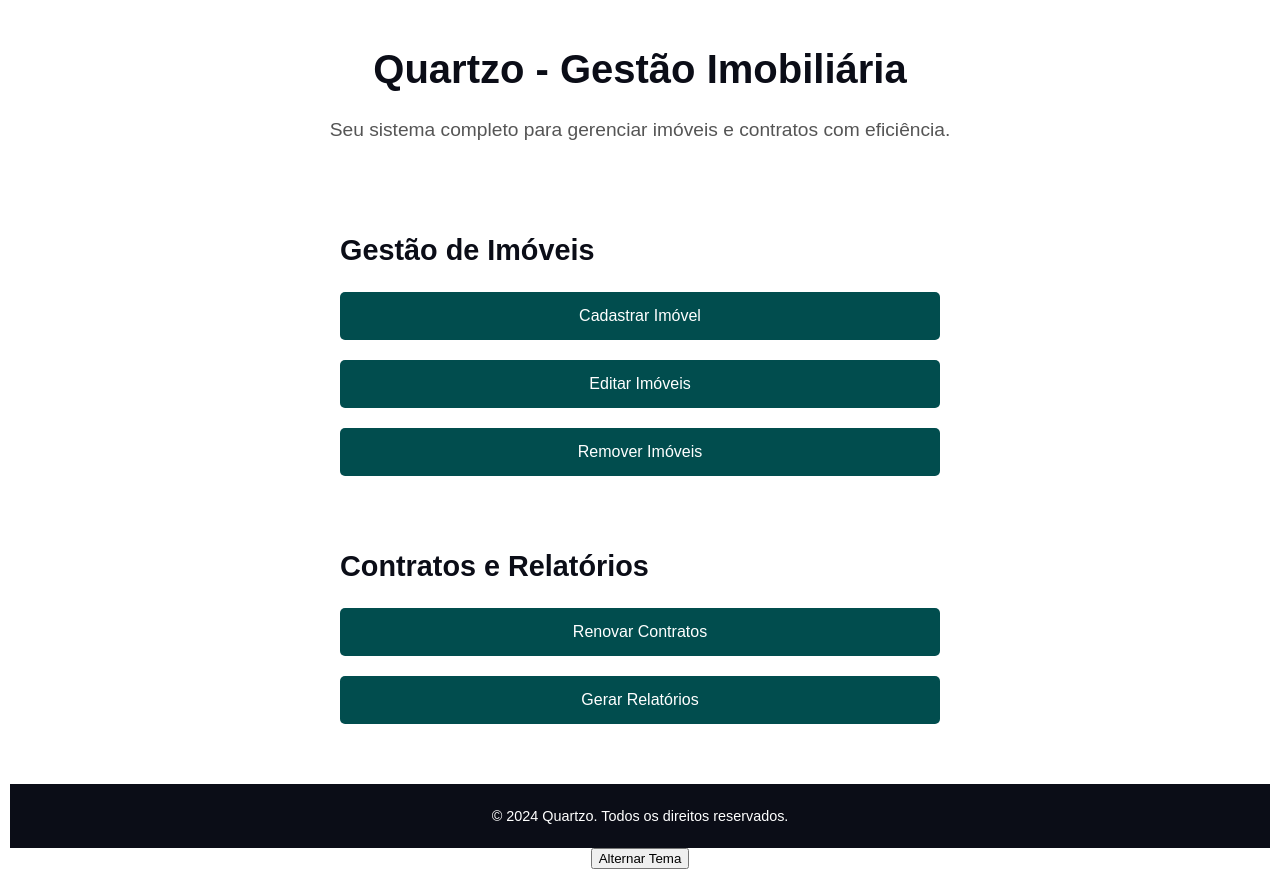
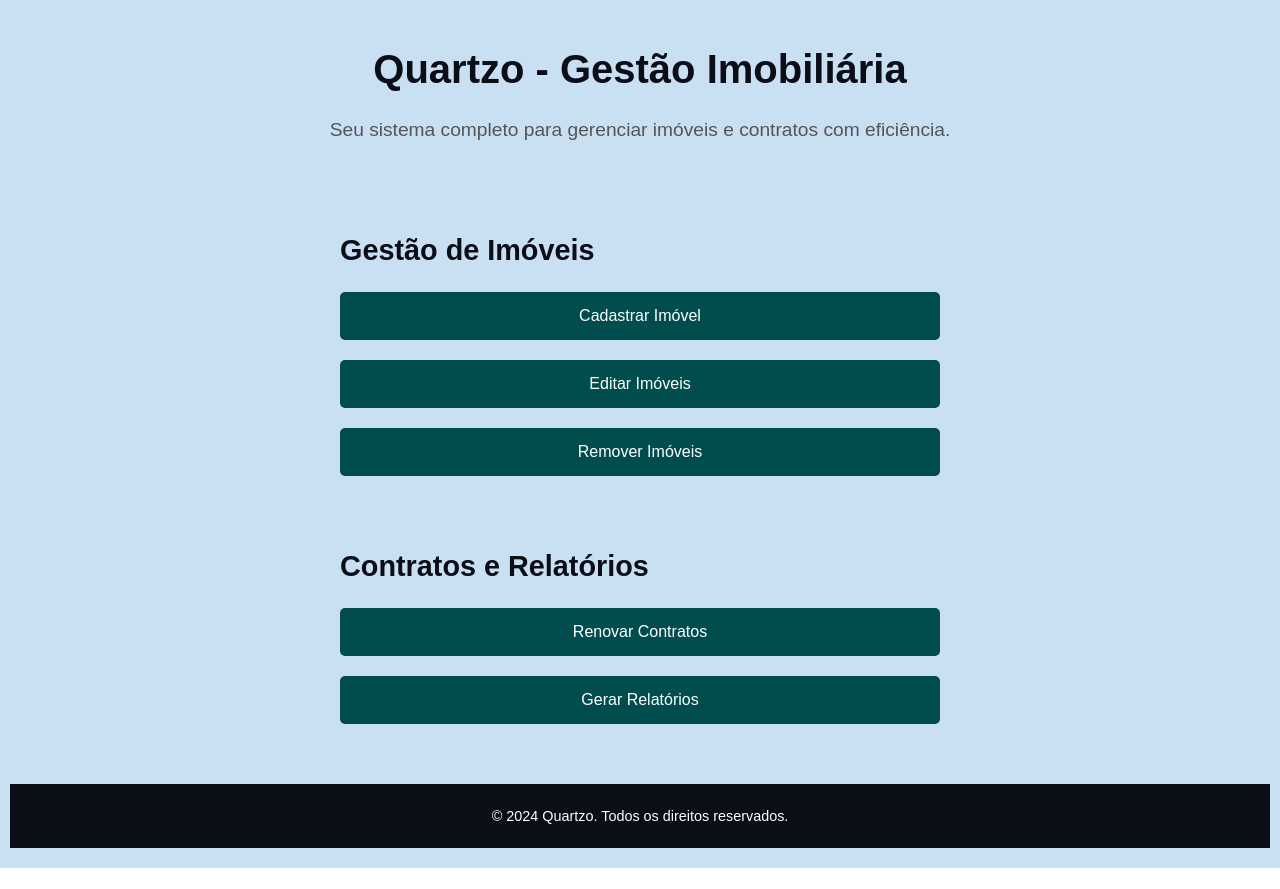
Before and after one commit to paulinaJulia/quartzo, a React (Create React App) app in the folder Front/quartzo/: page /main in a window 1280 px wide. After the commit the page ends 868 px from the top, so only its background shows below. Built offline with nearby package versions, Linux system fonts and the light colour scheme.

Commit message:
<Fix>: removendo funcionalidade de modificação de tema

```diff
--- a/Front/quartzo/src/components/MenuPage/index.tsx
+++ b/Front/quartzo/src/components/MenuPage/index.tsx
@@ -1,25 +1,12 @@
-import React, { useState } from "react";
+import React from "react";
 import { useNavigate } from "react-router-dom";
 import { Container, Header, Section, Button, Footer } from "./styles";
 
-const ThemeSwitcher: React.FC<{ toggleTheme: () => void }> = ({ toggleTheme }) => (
-    <button onClick={toggleTheme}>Alternar Tema</button>
-);
-
 export const MenuPage: React.FC = () => {
-    const [isDarkTheme, setIsDarkTheme] = useState(false);
     const navigate = useNavigate();
 
-    const toggleTheme = () => {
-        setIsDarkTheme((prevTheme) => !prevTheme);
-    };
-
-    const containerStyle = isDarkTheme
-        ? { backgroundColor: "#333", color: "#fff" }
-        : { backgroundColor: "#fff", color: "#000" };
-
     return (
-        <Container style={containerStyle}>
+        <Container>
             <Header>
                 <h1>Quartzo - Gestão Imobiliária</h1>
                 <p>Seu sistema completo para gerenciar imóveis e contratos com eficiência.</p>
@@ -43,8 +30,6 @@ export const MenuPage: React.FC = () => {
                     © {new Date().getFullYear()} Quartzo. Todos os direitos reservados.
                 </p>
             </Footer>
-
-            <ThemeSwitcher toggleTheme={toggleTheme} />
         </Container>
     );
 };
--- a/Front/quartzo/src/components/MenuPage/styles.ts
+++ b/Front/quartzo/src/components/MenuPage/styles.ts
@@ -72,25 +72,3 @@ export const Footer = styled.footer`
     }
 
 `;
-
-export const ThemeSwitcher = styled.div`
-    margin-top: auto;
-    text-align: center;
-
-    button {
-        padding: 10px 20px;
-        font-size: 1rem;
-        background-color: #007bff;
-        color: white;
-        border: none;
-        border-radius: 5px;
-        cursor: pointer;
-
-        &:hover {
-            background-color: #0056b3;
-        }
-
-
-        outline: none;
-        box-shadow: none;
-`;
```
